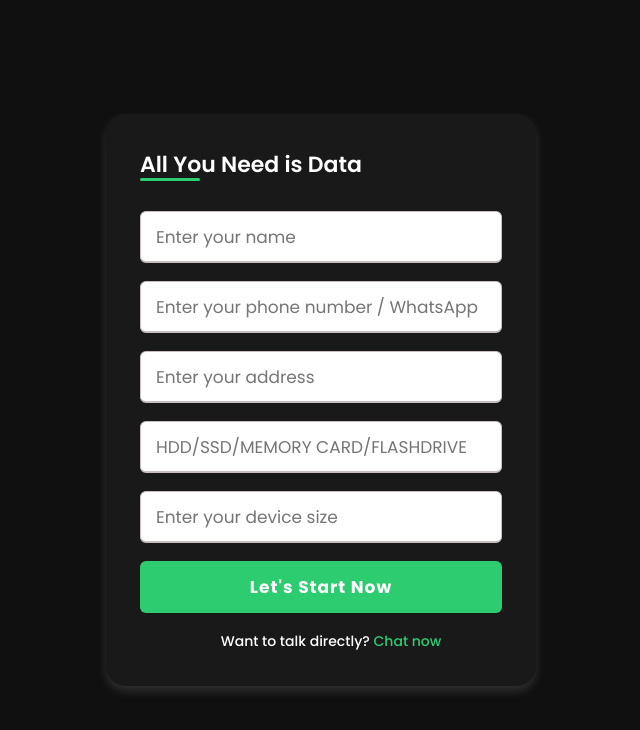
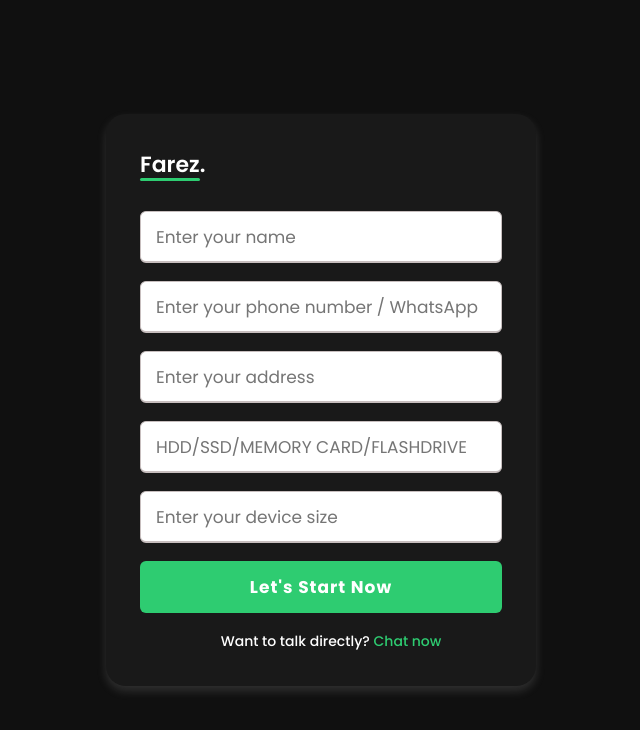
Before and after one commit to MaulanaRhezaArdiansyah/form-farez, a plain HTML site: page index.html in a window 1280 px wide. Shown: the whole page, without its empty margins (319-959 px from the left). Drawn offline with Linux system fonts and the light colour scheme.

Commit message:
merubah h2

```diff
--- a/index.html
+++ b/index.html
@@ -10,7 +10,7 @@
   </head>
   <body>
     <div class="wrapper">
-      <h2>All You Need is Data</h2>
+      <h2>Farez.</h2>
       <form action="#">
         <div class="input-box">
           <input type="text" id="name" placeholder="Enter your name" required />
```
